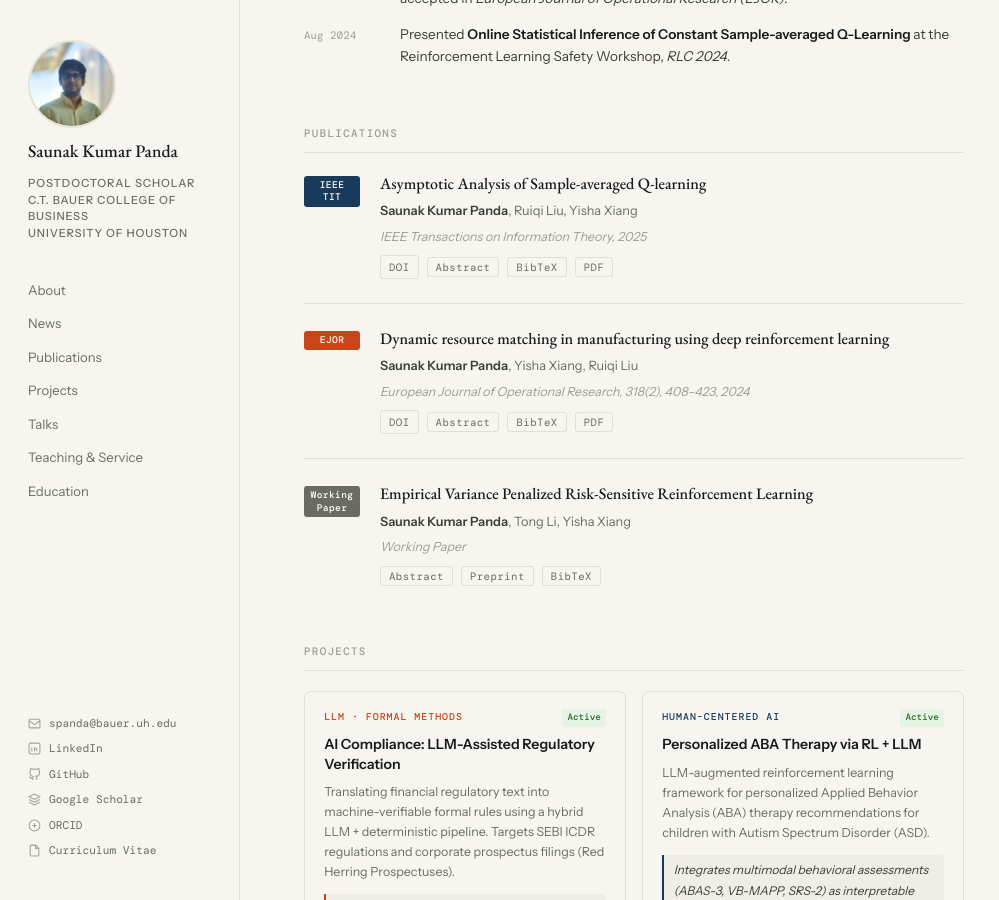
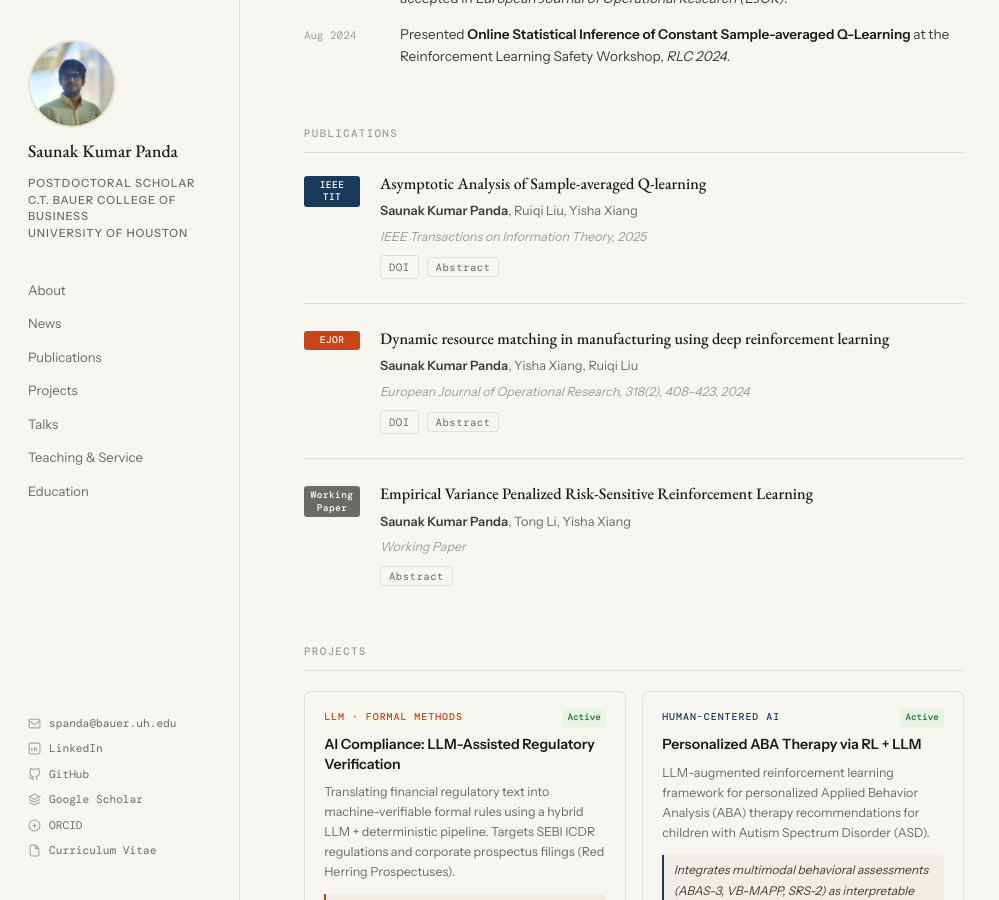
Before and after one commit to saunakp123/pandasaunak.github.io, a Jekyll site: the page built from index.html, in a window 1280 px wide and 900 px high, scrolled down 1211 px. Shown: the whole window, without its empty margins (0-999 px from the left). Built offline with Jekyll 4.4.1, drawn with Linux system fonts in a browser that asks for light colours.

Commit message:
Comment out BibTeX and PDF buttons in index.html

```diff
--- a/index.html
+++ b/index.html
@@ -800,8 +800,8 @@ layout: null
             <div class="pub-links">
               <a class="pub-link" href="https://doi.org/10.1109/TIT.2025.3569421" target="_blank">DOI</a>
               <button class="pub-link" onclick="toggleAbs('abs1', this)">Abstract</button>
-              <button class="pub-link">BibTeX</button>
-              <button class="pub-link">PDF</button>
+              <!-- <button class="pub-link">BibTeX</button> -->
+              <!-- <button class="pub-link">PDF</button> -->
             </div>
           </div>
         </div>
@@ -818,8 +818,8 @@ layout: null
             <div class="pub-links">
               <a class="pub-link" href="https://doi.org/10.1016/j.ejor.2024.05.027" target="_blank">DOI</a>
               <button class="pub-link" onclick="toggleAbs('abs2', this)">Abstract</button>
-              <button class="pub-link">BibTeX</button>
-              <button class="pub-link">PDF</button>
+              <!-- <button class="pub-link">BibTeX</button> -->
+              <!-- <button class="pub-link">PDF</button> -->
             </div>
           </div>
         </div>
@@ -835,8 +835,8 @@ layout: null
             </div>
             <div class="pub-links">
               <button class="pub-link" onclick="toggleAbs('abs3', this)">Abstract</button>
-              <button class="pub-link">Preprint</button>
-              <button class="pub-link">BibTeX</button>
+              <!-- <button class="pub-link">Preprint</button> -->
+              <!-- <button class="pub-link">BibTeX</button> -->
             </div>
           </div>
         </div>
```
